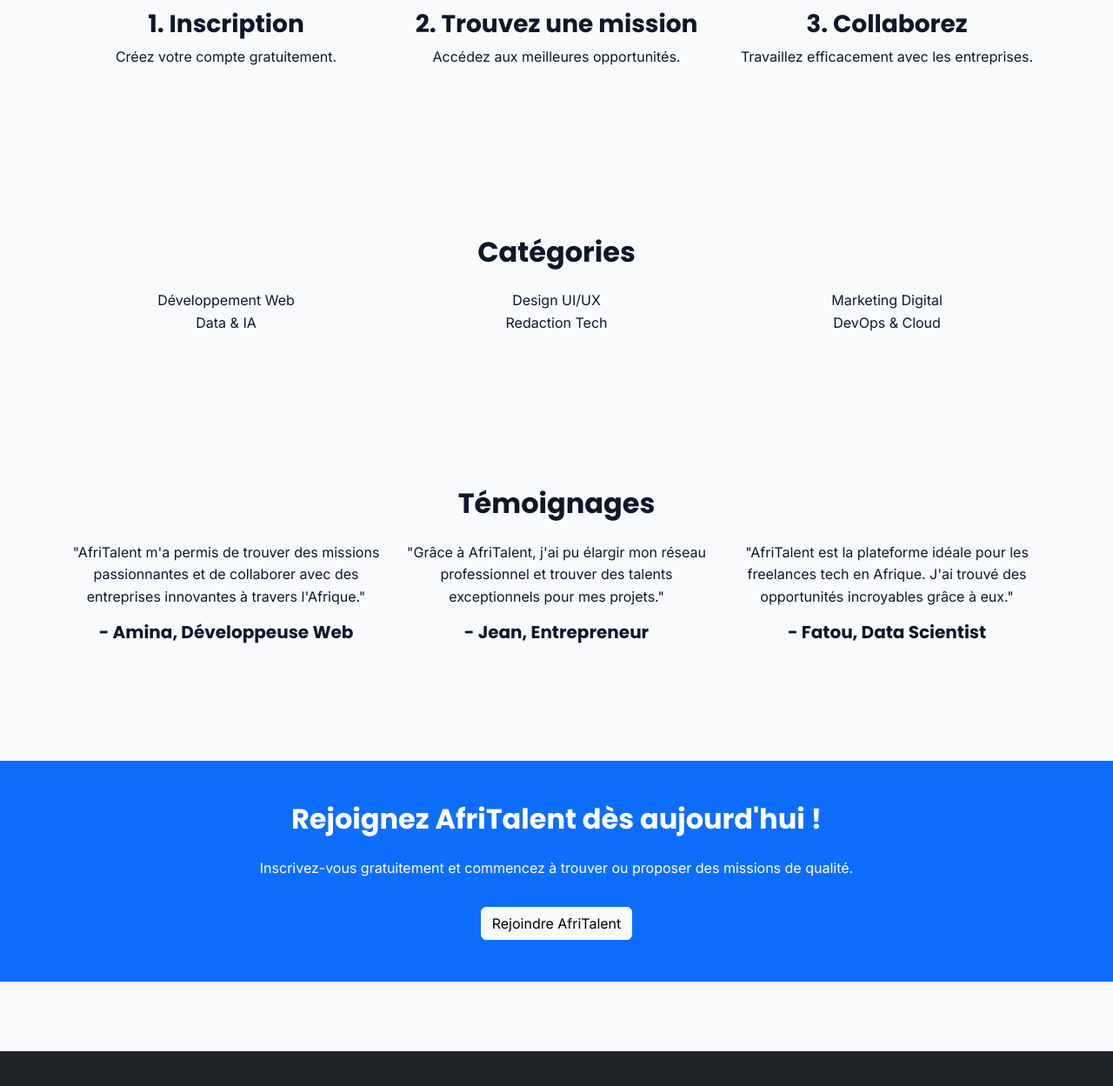
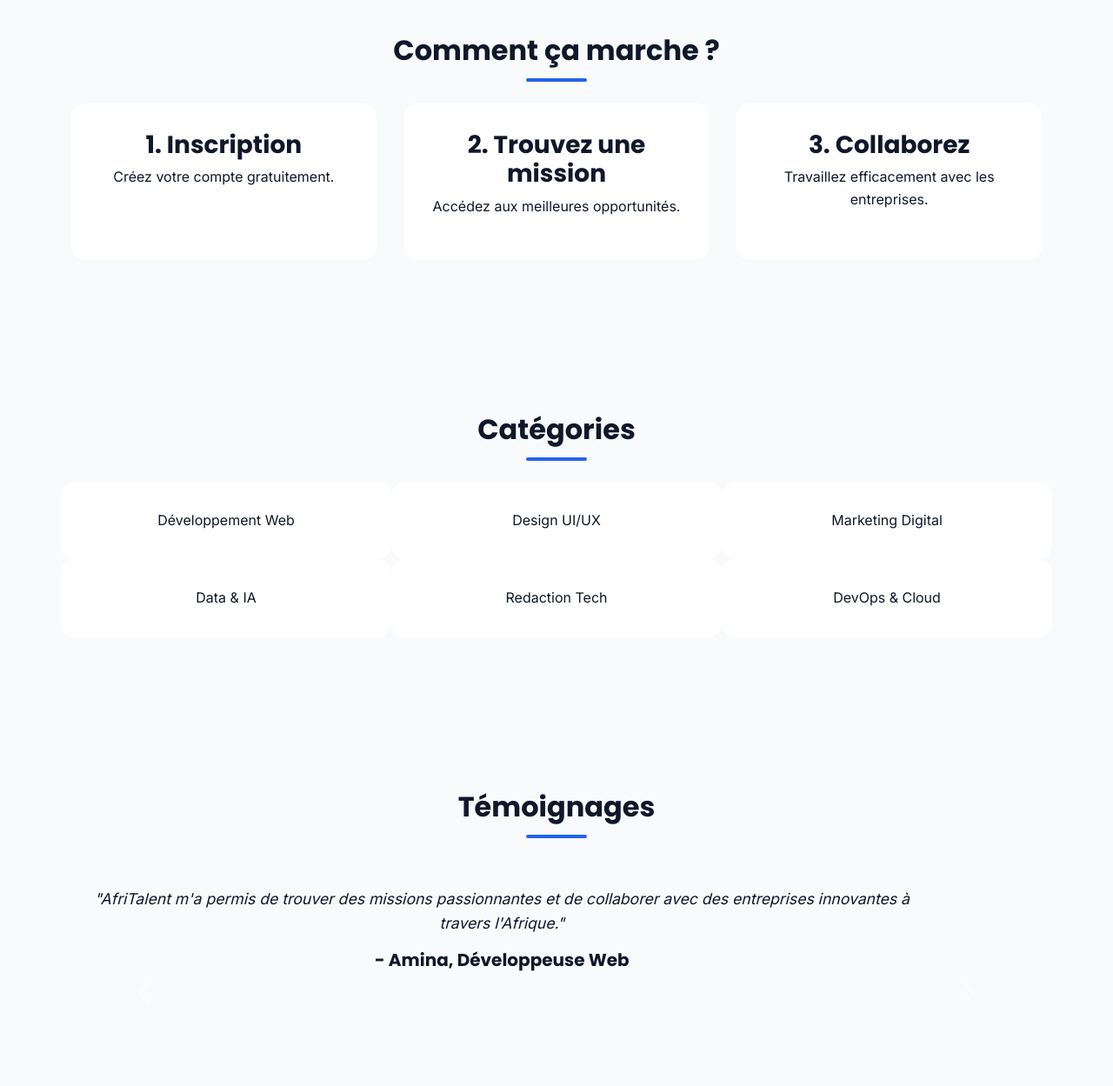
Before and after one commit to devabdourahmane-dev/Abdourahmane-Ndiathie-AfriTalent, a plain HTML site: page index.html in a window 1280 px wide. Shown: the part 1258-2507 px from the top of the page at 87% size. Drawn offline with nearby package versions, Linux system fonts and the light colour scheme.

Commit message:
CSS : Bento Grid, sections hero et catégories, effets hover

```diff
--- a/css/style.css
+++ b/css/style.css
@@ -43,6 +43,7 @@
     font-size: 1.8rem;
     font-weight: 800;
     font-family: var(--title-font);
+    letter-spacing: 1px;
 }
 
 
@@ -52,6 +53,12 @@
 /* hero section */
 .hero {
     padding: 6rem 0;
+}
+.hero h1 {
+    font-size: 3.5rem;
+    max-width: 700px;
+    margin: auto;
+    text-shadow: 0 4px 12px rgba(0, 0, 0, 0.3);
 }
 
 .hero h1 {
@@ -63,6 +70,13 @@
     font-size: 1.1rem;
     margin-bottom: 2rem;
 }
+.hero p {
+    max-width: 600px;
+    margin: 1rem auto 2rem;
+}
+.hero .btn {
+    margin: 0.5rem;
+}
 /*btn*/
 .btn-primary {
     background-color: var(--primary-color);
@@ -70,6 +84,7 @@
     padding: 0.8rem 1.5rem;
     border-radius: var(--border-radius);
 }
+
 
 .btn-primary:hover {
     background-color: #1d4ed8;
@@ -97,6 +112,12 @@
 .card {
     border: none;
     border-radius: var(--border-radius);
+    transition: var(--transition);
+    overflow: hidden;
+}
+.card:hover {
+    transform: translateY(-8px);
+    box-shadow: 0 12px 30px rgba(15,23,42,0,0.12);
 }
 /* liens navbar */
 .nav-link {
@@ -124,6 +145,17 @@
     transition: var(--transition);
 }
 
+.btn:hover {
+    transform: translateY(-2px);
+}
+.btn-primary:hover {
+    background-color: #1d4ed8;
+    box-shadow: 0 8px 20px rgba(37, 99, 235, 0.3);
+}
+
+.hero {
+    box-shadow: 0 15px 40px rgba(0,0,0,0.15);
+}
 /* images rondes équipe */
 .rounded-circle {
     width: 140px;
@@ -151,3 +183,72 @@
 h2 {
     margin-bottom: 1.5rem;
 }
+
+/*commit4*/
+.hero {
+    background-image:
+        linear-gradient(
+            rgba(15, 23, 42, 0.7),
+            rgba(15, 23, 42, 0.7)
+        ),
+        url("../images/Afrik.jpg");
+
+    background-size: cover;
+    background-position: center;
+    background-repeat: no-repeat;
+
+    color: white;
+    border-radius: var(--border-radius);
+}
+.category-card {
+    background-color: white;
+    padding: 2rem;
+    border-radius: var(--border-radius);
+    transition: var(--transition);
+}
+.category-card:hover {
+    transform: translateY(-8px);
+    box-shadow: 0 10px 25px rgba(0,0,0,0.1);
+}
+.steps-grid {
+    display: grid;
+    grid-template-columns: repeat(3, 1fr);
+    gap: 2rem;
+}
+.steps-grid article {
+    background-color: white;
+    padding: 2rem;
+    border-radius: var(--border-radius);
+    text-align: center;
+}
+/* hover cartes */
+.card:hover {
+    transform: translateY(-8px);
+    transition: var(--transition);
+}
+/* catégories */
+.category-card:hover {
+    background-color: white;
+}
+/* hero image */
+.hero img {
+    box-shadow: 0 10px 30px rgba(0,0,0,0.2);
+}
+.carousel-item {
+    padding: 2rem 4rem;
+}
+
+.carousel-item p {
+    font-size: 1.1rem;
+    font-style: italic;
+}
+
+h2::after {
+    content: "";
+    display: block;
+    width: 70px;
+    height: 4px;
+    background-color: var(--primary-color);
+    margin: 0.8rem auto 0;
+    border-radius: 999px;
+}
--- a/index.html
+++ b/index.html
@@ -59,16 +59,16 @@
          <!--  Comment ça marche -- -->
           <section class="container py-5">
             <h2 class="text-center">Comment ça marche ?</h2>
-            <div class="row text-center mt-4">
-               <article class="col-md-4">
+            <div class="steps-grid mt-4">
+               <article>
                     <h3>1. Inscription</h3>
                     <p>Créez votre compte gratuitement.</p>
                 </article>
-                <article class="col-md-4">
+                <article>
                     <h3>2. Trouvez une mission</h3>
                     <p>Accédez aux meilleures opportunités.</p>
                 </article>
-                <article class="col-md-4">
+                <article>
                     <h3>3. Collaborez </h3>
                     <p>Travaillez efficacement avec les entreprises.</p>
                 </article>
@@ -78,30 +78,67 @@
               <section class="container py-5">
                 <h2 class="text-center">Catégories</h2>
                 <div class="row text-center mt-4">
-                        <article class="col-md-4">Développement Web </article>
-                        <article class="col-md-4">Design UI/UX</article>
-                        <article class="col-md-4"> Marketing Digital</article>
-                        <article class="col-md-4">Data & IA</article>
-                        <article class="col-md-4">Redaction Tech</article>
-                        <article class="col-md-4">DevOps & Cloud</article>
+                        <article class="col-md-4 category-card">Développement Web </article>
+                        <article class="col-md-4 category-card">Design UI/UX</article>
+                        <article class="col-md-4 category-card"> Marketing Digital</article>
+                        <article class="col-md-4 category-card">Data & IA</article>
+                        <article class="col-md-4 category-card">Redaction Tech</article>
+                        <article class="col-md-4 category-card">DevOps & Cloud</article>
                 </div>
               </section>
               <!-- Temoignages -->
                 <section id="Temoignages" class="container py-5">
                     <h2 class="text-center">Témoignages</h2>
-                    <div class="row text-center mt-4">
-                        <article class="col-md-4">
+                    <div id="testimonialCarousel"
+                    class="carousel slide mt-4"
+                    data-bs-ride="carousel">
+
+                    <div class="carousel-inner">
+                        <div class="carousel-item active">
+                            <div class="text-center">
                             <p>"AfriTalent m'a permis de trouver des missions passionnantes et de collaborer avec des entreprises innovantes à travers l'Afrique."</p>
                             <h5>- Amina, Développeuse Web</h5>
-                        </article>
-                        <article class="col-md-4">
+                            </div>
+                        </div>
+                     </div>
+                    <div class="carousel-inner">
+                        <div class="carousel-item">
+                            <div class="text-center">
                             <p>"Grâce à AfriTalent, j'ai pu élargir mon réseau professionnel et trouver des talents exceptionnels pour mes projets."</p>
                             <h5>- Jean, Entrepreneur</h5>
-                        </article>
-                        <article class="col-md-4">
+                            </div>
+                        </div>
+                    </div>
+                    <div class="carousel-inner">
+                        <div class="carousel-item">
+                            <div class="text-center">
                             <p>"AfriTalent est la plateforme idéale pour les freelances tech en Afrique. J'ai trouvé des opportunités incroyables grâce à eux."</p>
                             <h5>- Fatou, Data Scientist</h5>
-                        </article>
+                            </div>
+                        </div>
+                    </div>
+
+
+<button class="carousel-control-prev"
+type="button"
+data-bs-target="#testimonialCarousel"
+data-bs-slide="prev">
+
+    <span class="carousel-control-prev-icon"></span>
+
+</button>
+
+<button class="carousel-control-next"
+type="button"
+data-bs-target="#testimonialCarousel"
+data-bs-slide="next">
+
+    <span class="carousel-control-next-icon"></span>
+
+</button>
+
+</div>
+
                     </div>
                 </section>
                 <!-- Rejoignez-nous -->
```
